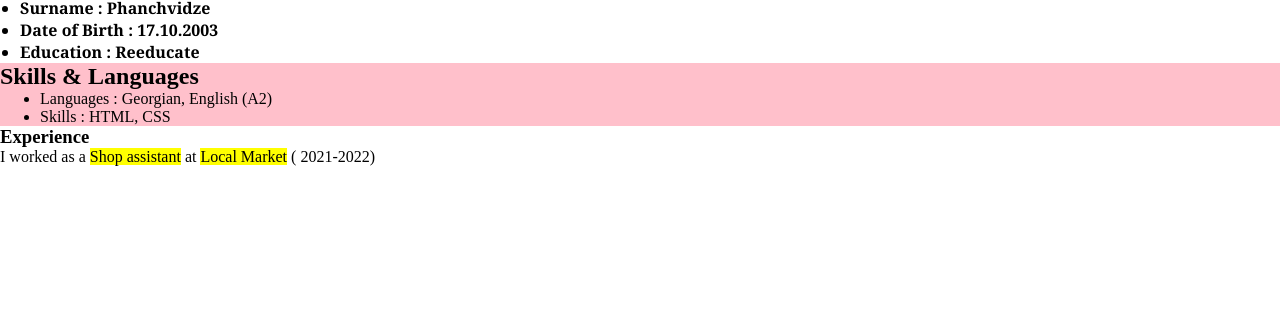
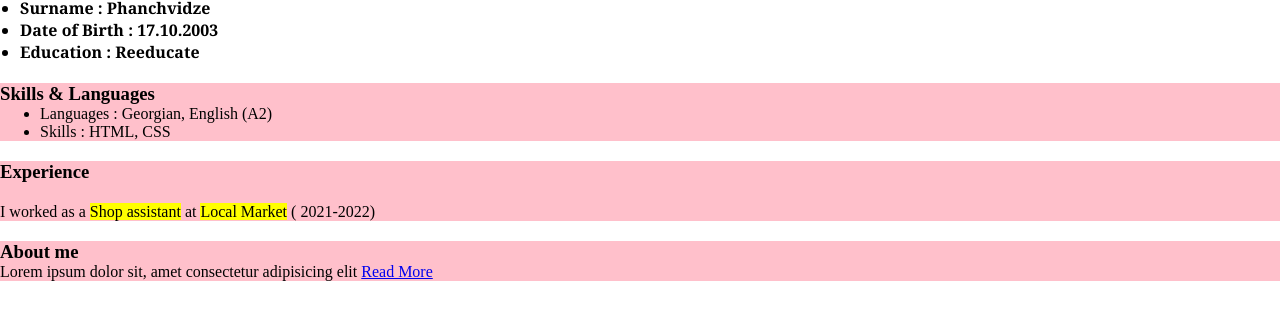
Before and after one commit to pablochka/homework--2, a plain HTML site: page index.html in a window 1280 px wide. Shown: the part 346-666 px from the top of the page. Drawn offline with Linux system fonts and the light colour scheme.

Commit message:
Added features
Added unordere lists
Added spans
Added css important skills
like, background colors and completed the task

```diff
--- a/index.html
+++ b/index.html
@@ -26,7 +26,7 @@
       </ul>
     </div>
     <div class="skillsClass">
-      <h2>Skills & Languages</h2>
+      <h3>Skills & Languages</h3>
       <ul>
         <li>Languages : Georgian, English (A2)</li>
         <li>Skills : HTML, CSS</li>
@@ -34,6 +34,7 @@
     </div>
     <div class="experienceClass">
       <h3>Experience</h3>
+      <p></p>
       <ul>
         <li>
           I worked as a <span>Shop assistant</span> at
@@ -41,5 +42,14 @@
         </li>
       </ul>
     </div>
+    <div class="aboutmeClass">
+      <h3>About me</h3>
+      <ul>
+        <li>
+          Lorem ipsum dolor sit, amet consectetur adipisicing elit
+          <span> <a href="2index.html" target="_blank">Read More </a></span>
+        </li>
+      </ul>
+    </div>
   </body>
 </html>
--- a/style.css
+++ b/style.css
@@ -25,6 +25,7 @@ p {
 }
 .skillsClass {
   background-color: pink;
+  margin-top: 20px;
 }
 .skillsClass ul {
   padding-left: 40px;
@@ -32,3 +33,15 @@ p {
 span {
   background-color: yellow;
 }
+.experienceClass {
+  margin-top: 20px;
+  background-color: pink;
+}
+.aboutmeClass {
+  margin-top: 20px;
+  background-color: pink;
+}
+.aboutmeClass ul li span {
+  color: blue;
+  background-color: pink;
+}
```
Also changed, not shown: 2index.html (added, +11 -0 lines).
